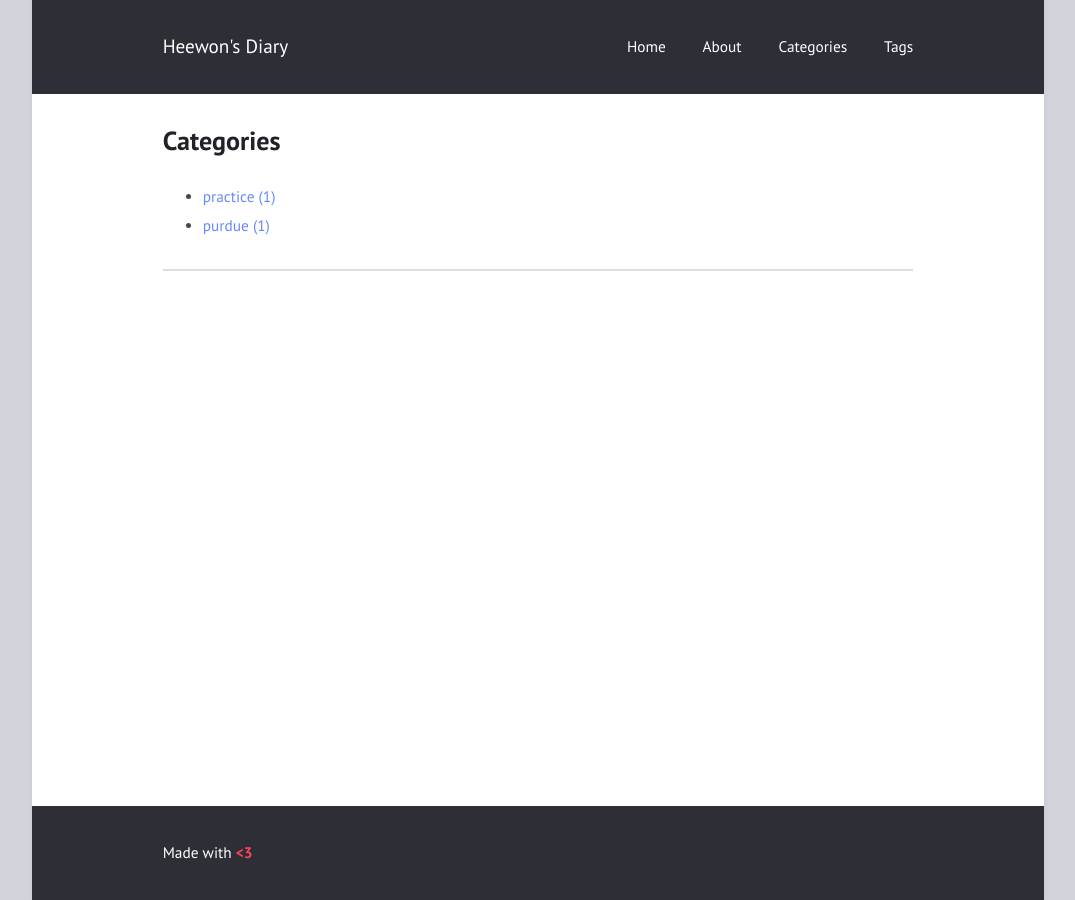
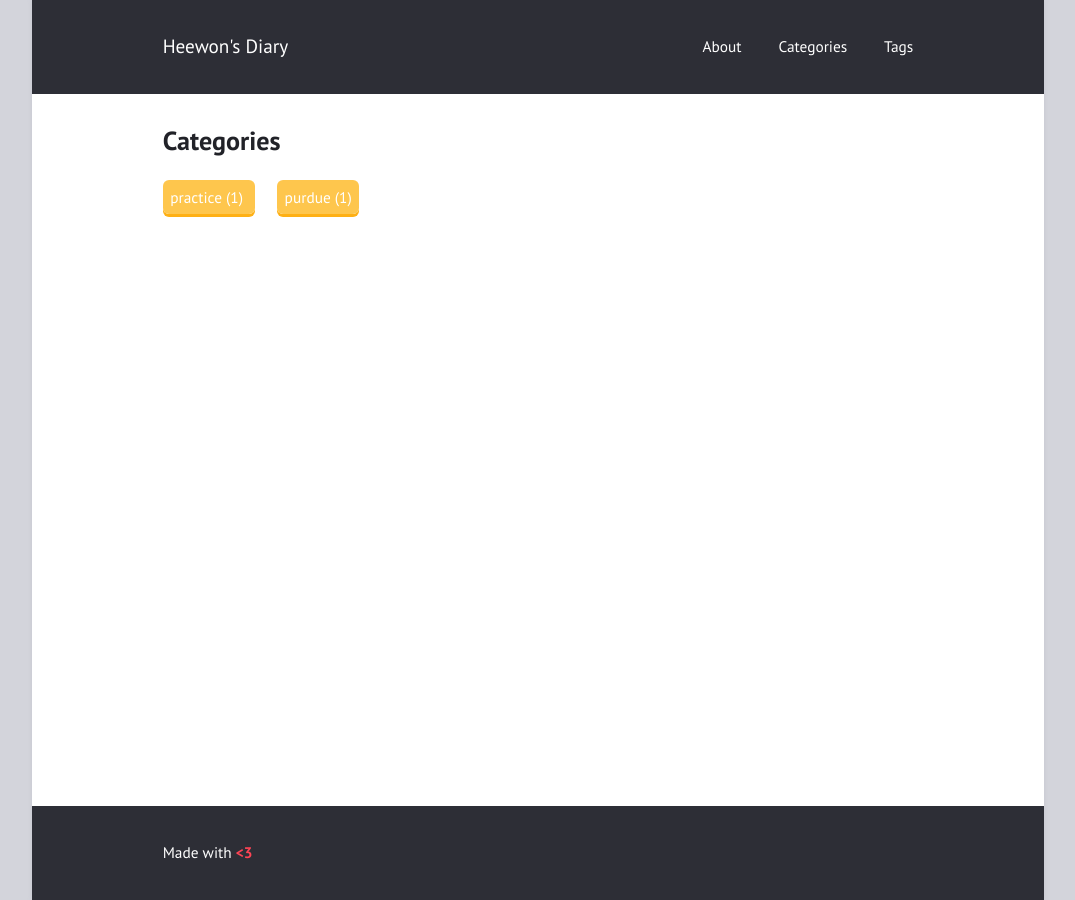
Before and after one commit to heewoneha/heewoneha.github.io, a Jekyll site: the page built from categories.html, in a window 1280 px wide. Shown: the whole page, without its empty margins (102-1177 px from the left). Built offline with Jekyll 4.4.1, drawn with Linux system fonts in a browser that asks for light colours; nearby versions of some CDN libraries.

Commit message:
fix: ui 개선

```diff
--- a/_config.yml
+++ b/_config.yml
@@ -16,7 +16,6 @@ minimal: false             # use a dark header
 # Menu
 
 navigation:                # accepts {file, title, url, icon, sidebaricon}
-  - {file: "index.html"}
   - title: "About"
     file: "README.md"
   - title: "Categories"
--- a/_sass/classes.sass
+++ b/_sass/classes.sass
@@ -63,10 +63,39 @@ a:hover .icon
   color: rgb(40, 235, 104)
 
 .category-cloud
-  color: #484848
+  margin-bottom: 3%
+
+.categories-button
+  margin-right: 3%
+  padding: 1%
+  box-shadow: 0px 3px rgb(254, 176, 21)
+  background-color: rgb(254, 198, 77)
+  border-radius: 6px
+
+.categories-button a
+  color: white
+
+.categories-button a:hover
+  color: rgb(233, 80, 21)
 
 .tag-cloud
-  color: #484848
+  margin-bottom: 3%
+
+.tags-button
+  margin-right: 3%
+  padding: 1%
+  box-shadow: 0px 3px rgb(147, 91, 220)
+  background-color: rgb(199, 163, 238)
+  border-radius: 6px
+
+.tags-button a
+  color: white
+
+.tags-button a:hover
+  color: rgb(92, 62, 175)
+
+.archive-group
+  padding: 1%
 
 .full table
   display: table
--- a/categories.html
+++ b/categories.html
@@ -5,7 +5,7 @@ permalink: /categories/
 
 ---
 
-<ul class="category-cloud">
+<div class="category-cloud">
     {% for category in site.categories %}
         <!-- category_name 변수 지정: 카테고리명은 소문자화(slugize) 한다 -->
         {% capture category_name %}{{category|first|slugize}}{% endcapture %}
@@ -14,16 +14,14 @@ permalink: /categories/
         <!-- category_size 변수 지정-->
         {% capture category_size %}{{category|last|size}}{% endcapture %}
 
-        <li>
+        <span class="categories-button">
             <a href="#{{category_name}}" onclick="showCategory('#{{category_name}}')">
                 {{category_name}} ({{category_size}})
             </a>
-        </li>
+        </span>
 
     {% endfor %}
     </ul>
-
-    <hr>
 
     <div id="archives">
     {% for category in site.categories %}
```
Also changed, not shown: _includes/meta.html (+9 -1 lines), tags.html (+4 -6 lines).
